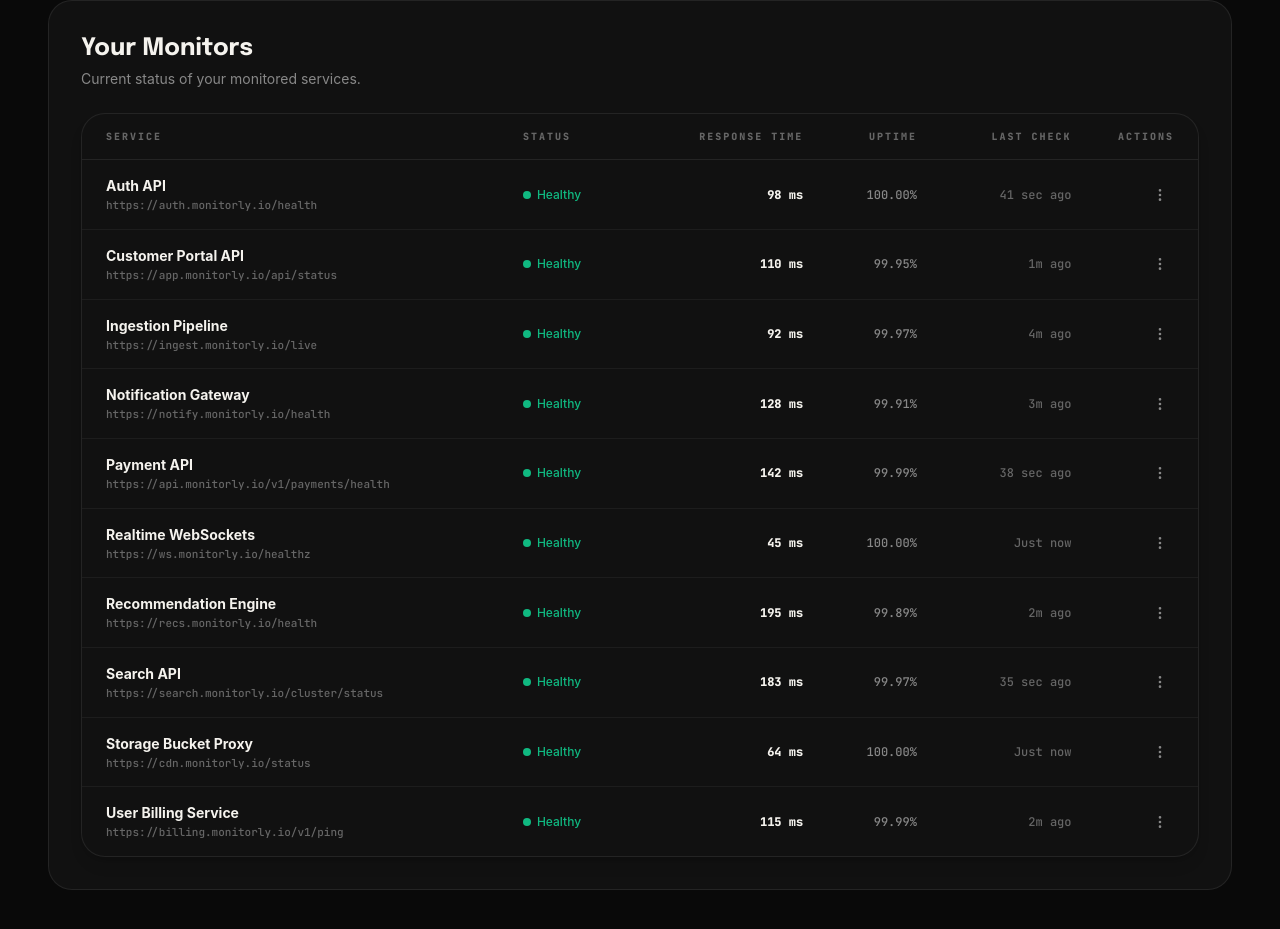
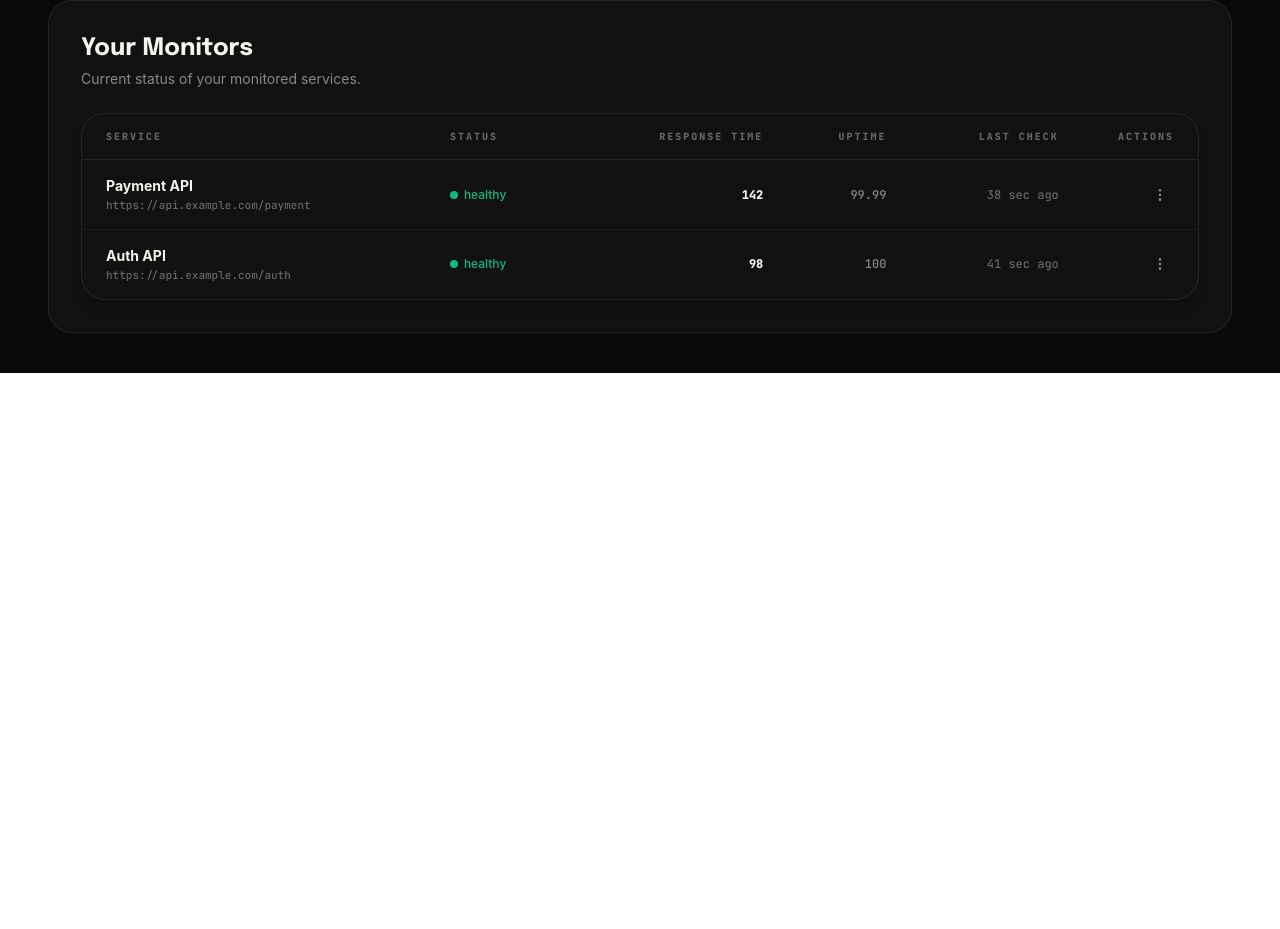
Before and after one commit to Anuj21d/Monitorly, a React (Vite) app in the folder Frontend/: page /dashboard in a window 1280 px wide. Shown: the part 557-1486 px from the top of the page. After the commit the page ends 930 px from the top, so only its background shows below. Built offline with nearby package versions, Linux system fonts and the light colour scheme.

Commit message:
data import

```diff
--- a/Frontend/src/features/Dashboard/components/DashboardList.tsx
+++ b/Frontend/src/features/Dashboard/components/DashboardList.tsx
@@ -1,95 +1,4 @@
-const monitorsData = [
-  {
-    id: 1,
-    name: "Auth API",
-    url: "https://auth.monitorly.io/health",
-    status: "Healthy",
-    response: "98 ms",
-    uptime: "100.00%",
-    lastCheck: "41 sec ago",
-  },
-  {
-    id: 2,
-    name: "Customer Portal API",
-    url: "https://app.monitorly.io/api/status",
-    status: "Healthy",
-    response: "110 ms",
-    uptime: "99.95%",
-    lastCheck: "1m ago",
-  },
-  {
-    id: 3,
-    name: "Ingestion Pipeline",
-    url: "https://ingest.monitorly.io/live",
-    status: "Healthy",
-    response: "92 ms",
-    uptime: "99.97%",
-    lastCheck: "4m ago",
-  },
-  {
-    id: 4,
-    name: "Notification Gateway",
-    url: "https://notify.monitorly.io/health",
-    status: "Healthy",
-    response: "128 ms",
-    uptime: "99.91%",
-    lastCheck: "3m ago",
-  },
-  {
-    id: 5,
-    name: "Payment API",
-    url: "https://api.monitorly.io/v1/payments/health",
-    status: "Healthy",
-    response: "142 ms",
-    uptime: "99.99%",
-    lastCheck: "38 sec ago",
-  },
-  {
-    id: 6,
-    name: "Realtime WebSockets",
-    url: "https://ws.monitorly.io/healthz",
-    status: "Healthy",
-    response: "45 ms",
-    uptime: "100.00%",
-    lastCheck: "Just now",
-  },
-  {
-    id: 7,
-    name: "Recommendation Engine",
-    url: "https://recs.monitorly.io/health",
-    status: "Healthy",
-    response: "195 ms",
-    uptime: "99.89%",
-    lastCheck: "2m ago",
-  },
-  {
-    id: 8,
-    name: "Search API",
-    url: "https://search.monitorly.io/cluster/status",
-    status: "Healthy",
-    response: "183 ms",
-    uptime: "99.97%",
-    lastCheck: "35 sec ago",
-  },
-  {
-    id: 9,
-    name: "Storage Bucket Proxy",
-    url: "https://cdn.monitorly.io/status",
-    status: "Healthy",
-    response: "64 ms",
-    uptime: "100.00%",
-    lastCheck: "Just now",
-  },
-  {
-    id: 10,
-    name: "User Billing Service",
-    url: "https://billing.monitorly.io/v1/ping",
-    status: "Healthy",
-    response: "115 ms",
-    uptime: "99.99%",
-    lastCheck: "2m ago",
-  },
-];
+import { mockMonitors } from "../data/mockMonitors";
 
 const ActionIcon = () => (
   <svg
@@ -160,9 +69,9 @@ const DashboardList = () => {
               </tr>
             </thead>
             <tbody className="divide-y divide-white/[0.05]">
-              {monitorsData.map((monitor, index) => {
+              {mockMonitors.map((monitor, index) => {
                 // If it's one of the last 3 items, make the dropdown open upwards
-                const isBottom = index >= monitorsData.length - 3;
+                const isBottom = index >= mockMonitors.length - 3;
 
                 return (
                   <tr
@@ -184,13 +93,13 @@ const DashboardList = () => {
                       </span>
                     </td>
                     <td className="py-4 px-4 text-right font-mono font-semibold">
-                      <span className="text-[#F5F3EE]">{monitor.response}</span>
+                      <span className="text-[#F5F3EE]">{monitor.responseTime}</span>
                     </td>
                     <td className="py-4 px-4 text-right font-mono text-[#888888]">
                       {monitor.uptime}
                     </td>
                     <td className="py-4 px-4 text-right font-mono text-[#666666]">
-                      {monitor.lastCheck}
+                      {monitor.lastChecked}
                     </td>
                     <td className="py-4 pr-6 text-right relative">
                       <div className="relative inline-block group/action">
@@ -212,9 +121,9 @@ const DashboardList = () => {
 
         {/* Mobile View */}
         <div className="md:hidden divide-y divide-white/[0.06]">
-          {monitorsData.map((monitor, index) => {
+          {mockMonitors.map((monitor, index) => {
             // If it's one of the last 3 items, make the dropdown open upwards
-            const isBottom = index >= monitorsData.length - 3;
+            const isBottom = index >= mockMonitors.length - 3;
 
             return (
               <div
@@ -242,7 +151,7 @@ const DashboardList = () => {
                   <div>
                     <span className="text-[#666666]">Response: </span>
                     <span className="font-semibold text-[#F5F3EE]">
-                      {monitor.response}
+                      {monitor.responseTime}
                     </span>
                   </div>
                   <div>
@@ -251,7 +160,7 @@ const DashboardList = () => {
                   </div>
                 </div>
                 <div className="text-[11px] font-mono text-[#666666]">
-                  Last checked {monitor.lastCheck}
+                  Last checked {monitor.lastChecked}
                 </div>
               </div>
             );
--- /dev/null
+++ b/Frontend/src/features/Dashboard/data/mockMonitors.ts
@@ -0,0 +1,26 @@
+import type { Monitor } from "../types/types";
+
+export const mockMonitors: Monitor[] = [
+  {
+    id: "1",
+    name: "Payment API",
+    url: "https://api.example.com/payment",
+    method: "GET",
+    status: "healthy",
+    responseTime: 142,
+    uptime: 99.99,
+    frequency: 30,
+    lastChecked: "38 sec ago",
+  },
+  {
+    id: "2",
+    name: "Auth API",
+    url: "https://api.example.com/auth",
+    method: "GET",
+    status: "healthy",
+    responseTime: 98,
+    uptime: 100,
+    frequency: 30,
+    lastChecked: "41 sec ago",
+  },
+];
--- /dev/null
+++ b/Frontend/src/features/Dashboard/types/types.ts
@@ -0,0 +1,13 @@
+export type MonitorStatus = "healthy" | "degraded" | "down" | "paused";
+
+export type Monitor = {
+  id: string;
+  name: string;
+  url: string;
+  method: "GET" | "POST" | "PUT" | "DELETE";
+  status: MonitorStatus;
+  responseTime: number | null;
+  uptime: number;
+  frequency: number;
+  lastChecked: string;
+};
```
